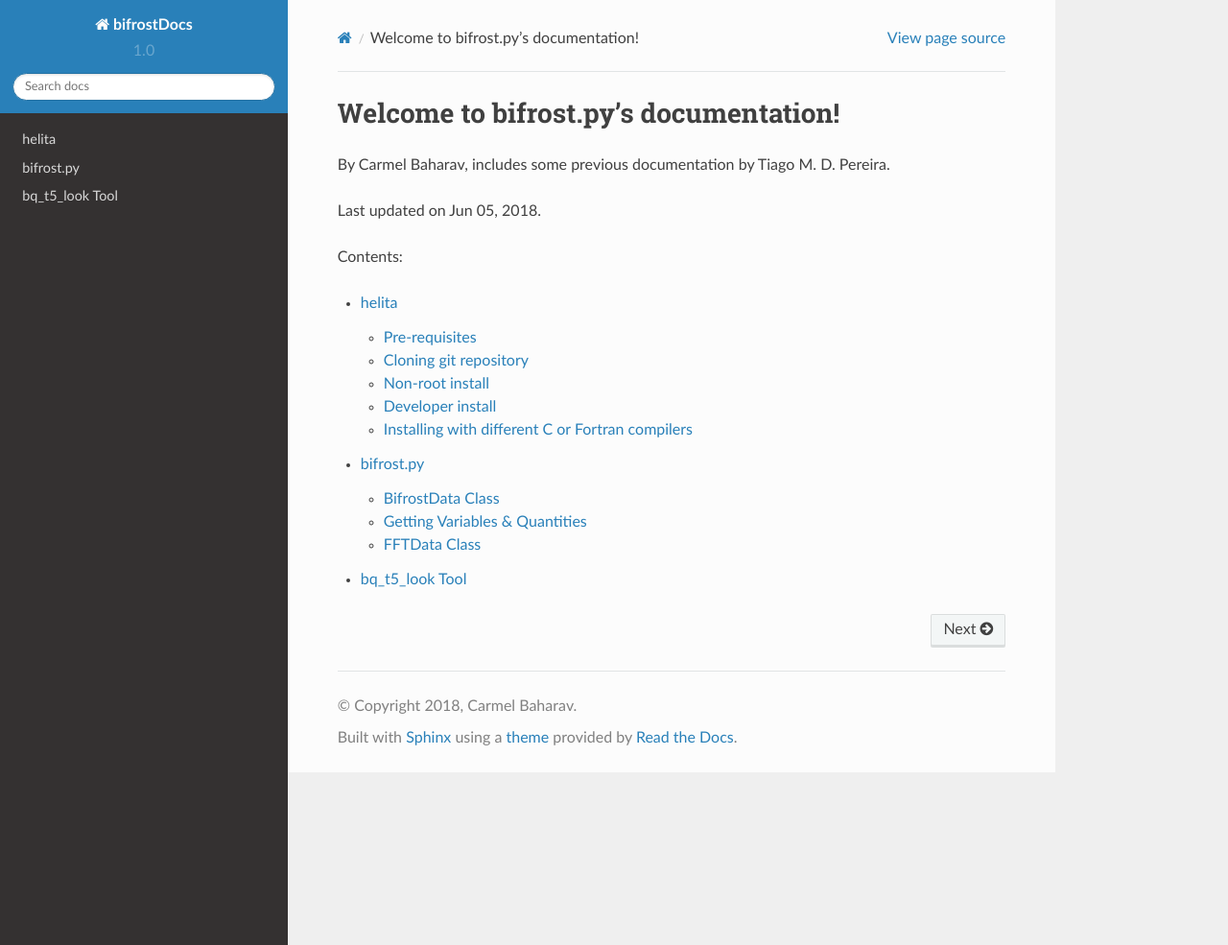
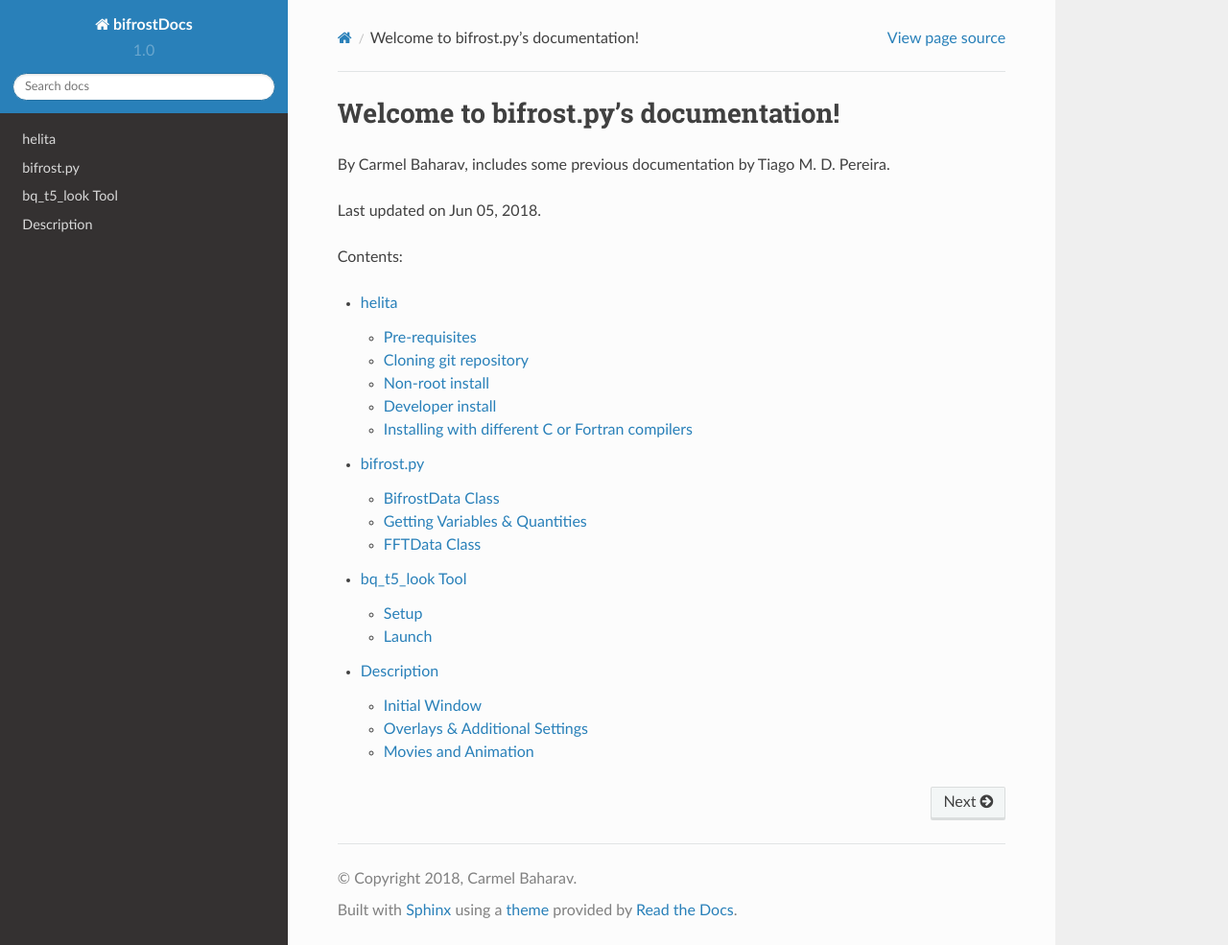
Before and after one commit to Cbaharav/carmel-updates, a Sphinx documentation site: the page built from docs/index.rst, in a window 1280 px wide and 985 px high. Shown: the whole window at 96% size. Built offline with Sphinx 7.4.7 and the Read the Docs theme 2.0.0, drawn with Linux system fonts in a browser that asks for light colours; some of the changed lines change nothing that is shown.

Commit message:
Add files via upload

```diff
--- a/docs/bq_t5.rst
+++ b/docs/bq_t5.rst
@@ -1,9 +1,62 @@
 ***************
 bq_t5_look Tool
 ***************
-
-This tool can be used to visualize and manipulate data sets produced by Bifrost simulations. Previous tools were written in IDL, but this tool is written in Python, increasing accessibility. It also has a range of added features including the creation of movies and animations
+This tool can be used to visualize and manipulate data sets produced by Bifrost simulations. Previous tools were written in IDL, but this tool is written in Python, increasing accessibility. It also has a range of added features including the creation of movies and animations.
 
 .. figure:: finalAGUPoster.png
 
    Poster submitted to AGU Virtual Poster Showcase Fall 2017
+
+Setup
+=====
+**I'm not sure how people would get access to Bifrost, is it on github?**
+This tool can be found in Bifrost (which is a separate folder from helita), and requires that helita be installed in order to function. Once you have created a path for the Bifrost folder, add that path to your .cshrc, eg::
+	setenv BIFROSTPATH yourpath
+
+Launch
+======
+To launch the tool, call::
+
+ python path_to_file -i path_to_snapshot
+
+Possible extensions include:
+	* -i / --input: required, points to snapshot file
+	* -h / --help: returns help message
+	* -s / --slice: the initial slice shown, defaults to 0
+	* -e / --ebysus: code based on Bifrost
+***********
+Description
+***********
+
+.. image:: forDocs.png
+
+Initial Window
+==============
+	* Slider: moves through third dimension
+	* Variable choice: select variable to be plotted from dropdown
+	* Customizable quantity: input custom data for image
+	* Plane view: select plane view from dropdown
+	* Control of overlays: quickly add or remove overlays specified in respective window
+
+Overlays & Additional Settings
+==============================
+
+1. Vectors
+----------
+This feature allows the user to visualize non-scalar data. The user can manipulate:
+	* Vector quantity (eg. p or u)
+	* Arrow head width/length
+	* Arrow shaft width
+	* Sparsity of vectors shown
+
+2. Lines
+--------
+
+3. Contour
+----------
+
+4. Additional Display Features
+------------------------------
+
+Movies and Animation
+====================
--- a/docs/conf.py
+++ b/docs/conf.py
@@ -36,7 +36,7 @@
 # from docutils.parsers.rst import Directive, directives
 # sys.path.append(os.path.abspath('sphinxext'))
 extensions = ['sphinx.ext.viewcode']
-# only need this section to work on machine
+# only need this section to work on machine:
 # extensions = ['sphinx.ext.viewcode',
 #               'IPython.sphinxext.ipython_console_highlighting',
 #               'IPython.sphinxext.ipython_directive']
```
Also changed, not shown: docs/bifrost.rst (line endings or trailing spaces), docs/forDocs.png (added), 12 other files.
